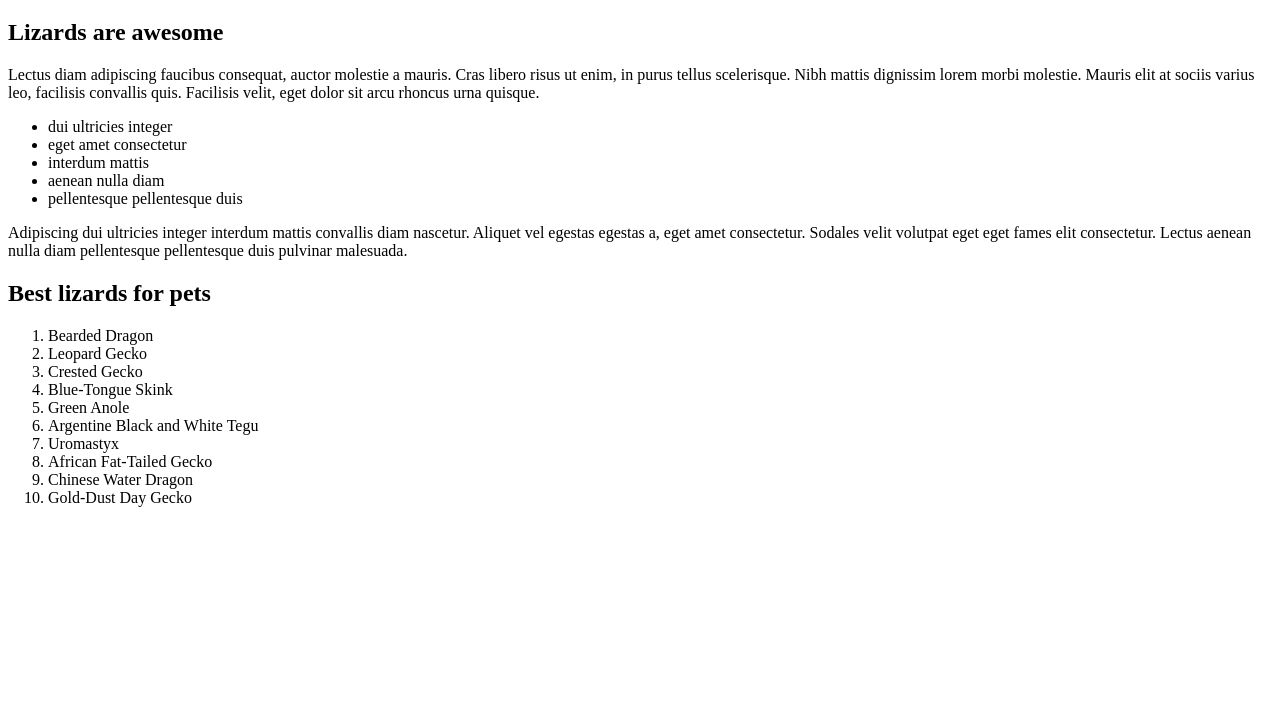
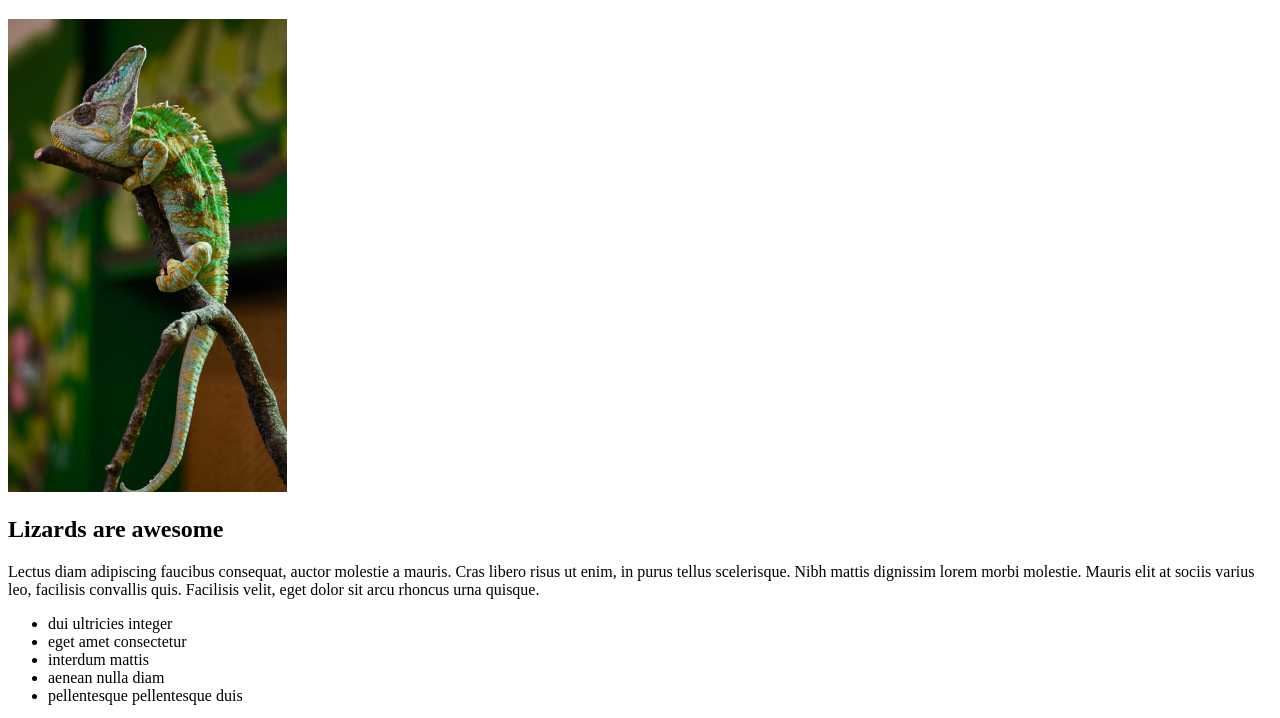
Before and after one commit to zichengshan/All-about-Lizard-Web, a plain HTML site: page index.html in a window 1280 px wide. Shown: the part 61-779 px from the top of the page. Drawn offline with Linux system fonts and the light colour scheme.

Commit message:
Add image

```diff
--- a/index.html
+++ b/index.html
@@ -11,7 +11,7 @@
 
         <main>
             <section class="main-content">
-
+                <img src="images/chameleon.jpg" alt="a chameleon climbing a branch">
                 <h2>Lizards are awesome</h2>
                 <p>Lectus diam adipiscing faucibus consequat, auctor molestie a mauris. Cras libero risus ut enim, in purus tellus scelerisque. Nibh mattis dignissim lorem morbi molestie. Mauris elit at sociis varius leo, facilisis convallis quis. Facilisis velit, eget dolor sit arcu rhoncus urna quisque.</p>
 
```
Also changed, not shown: images/chameleon.jpg (added).
